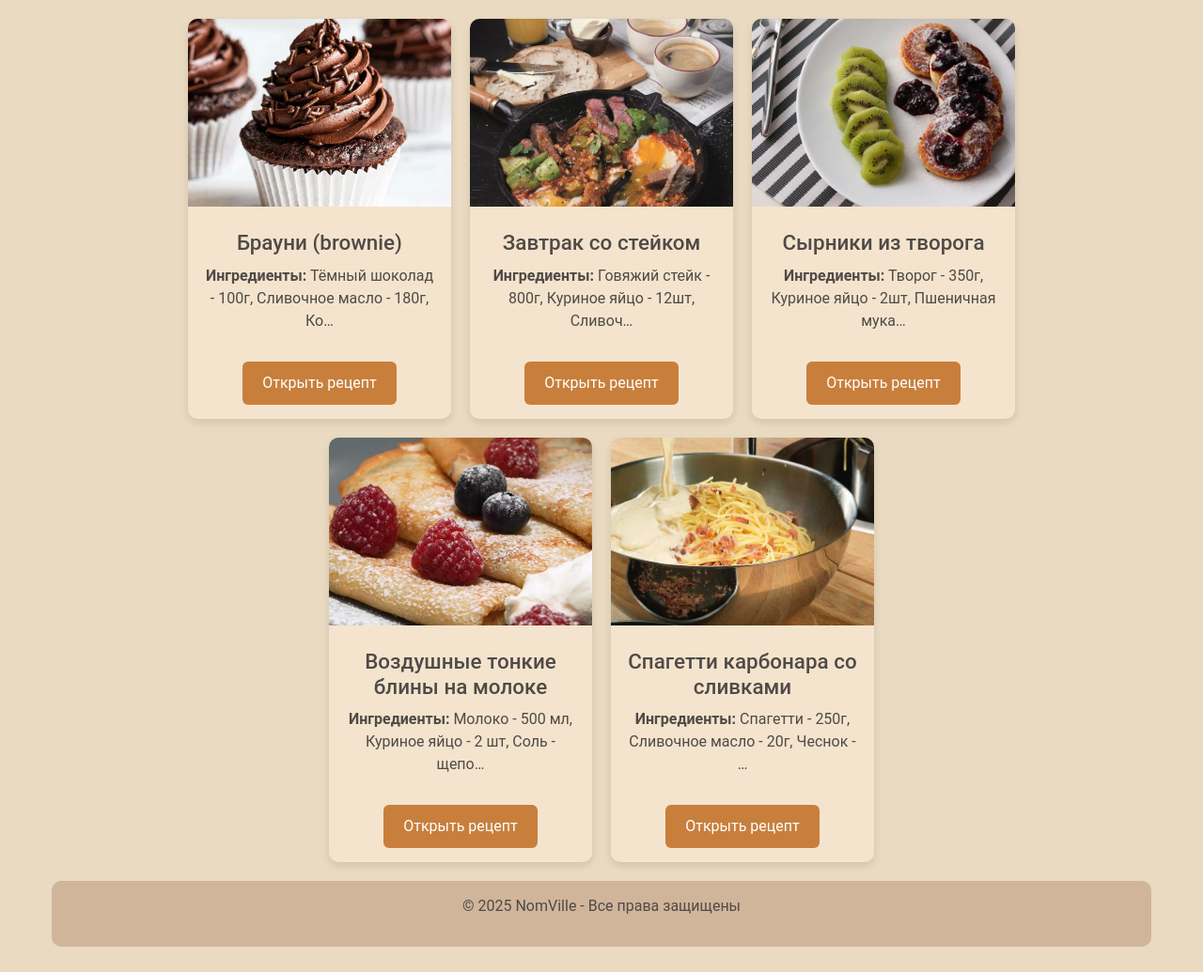
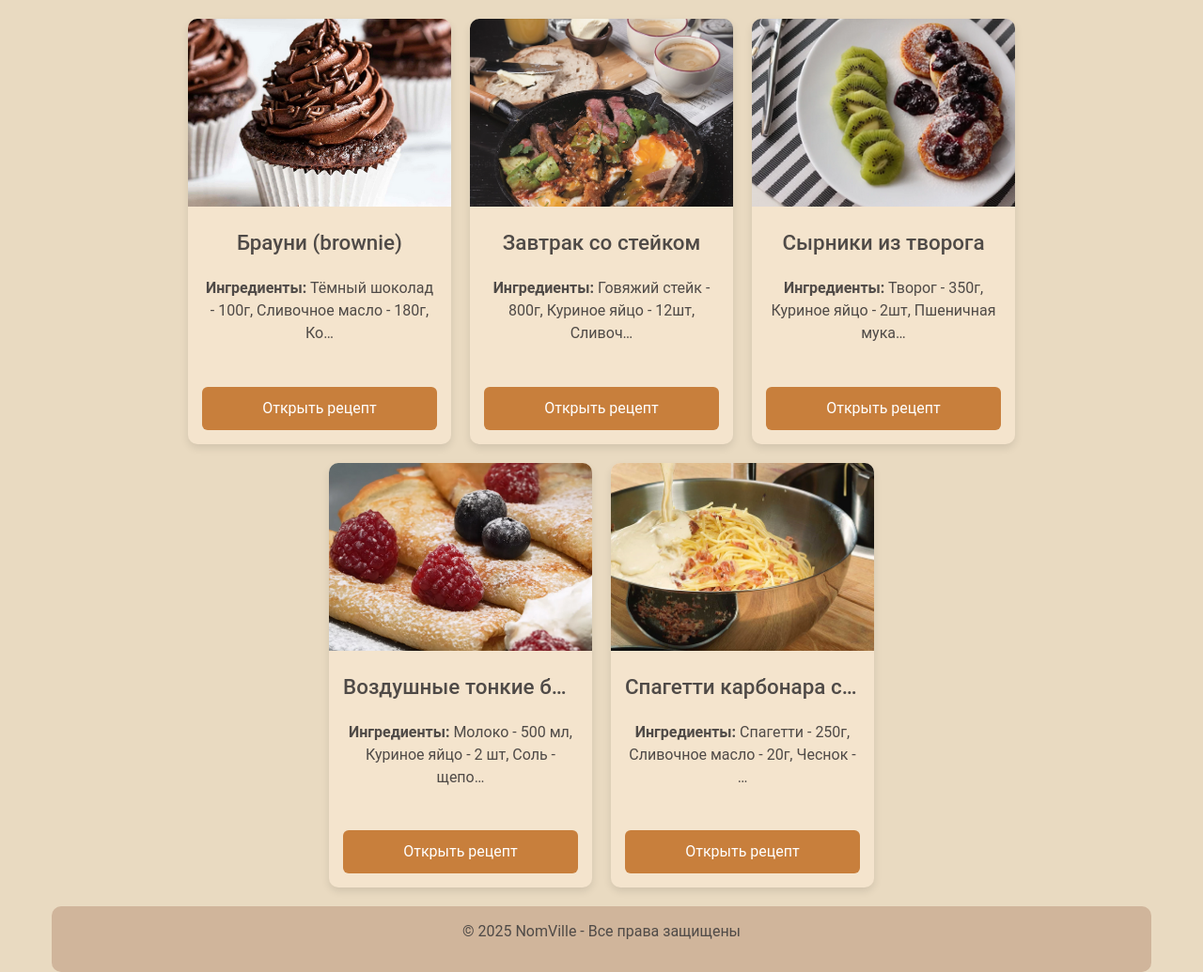
Before and after one commit to NemoFosixxx/NomVille, a Django app: page / in a window 1280 px wide. Shown: the part 184-1219 px from the top of the page at 94% size. Before the commit the page ends 1192 px from the top, so only its background shows below. Run offline with Django 5.2, Linux system fonts and the light colour scheme; data comes from the database, SQL or seed files in the repository; some web fonts are replaced.

Commit message:
Мелкие исправления

```diff
--- a/recipe_site/recipes/static/recipes/css/recipes.css
+++ b/recipe_site/recipes/static/recipes/css/recipes.css
@@ -98,11 +98,19 @@ main {
 
 .recipe-info {
     padding: 15px;
+    width: 280px;
+    height: 252.767px; /* Устанавливаем фиксированную высоту */
+    display: flex;
+    flex-direction: column;
+    justify-content: space-between;
 }
 
 .recipe-info h3 {
     margin: 10px 0;
     font-size: 1.4em;
+    overflow: hidden;
+    text-overflow: ellipsis;
+    white-space: nowrap; /* Обрезаем текст, если он длинный */
 }
 
 .btn {
--- a/recipe_site/recipes/templates/recipes/edit_recipe.html
+++ b/recipe_site/recipes/templates/recipes/edit_recipe.html
@@ -11,8 +11,6 @@
         <h2 class="text-center mb-4">Редактировать рецепт</h2>
         <form method="post" enctype="multipart/form-data">
             {% csrf_token %}
-
-            <!-- Если есть ошибки формы, выводим их -->
             {% if form.errors %}
                 <div class="alert alert-danger" role="alert">
                     <ul>
@@ -24,8 +22,6 @@
                     </ul>
                 </div>
             {% endif %}
-
-            <!-- Поли формы, кроме шагов приготовления -->
             {% for field in form %}
                 {% if field.name != "steps" %}
                     <div class="mb-3">
@@ -41,8 +37,6 @@
                     </div>
                 {% endif %}
             {% endfor %}
-
-            <!-- Шаги приготовления -->
             <div class="mb-3">
                 <label class="form-label">Шаги приготовления</label>
                 <div id="steps-container">
--- a/recipe_site/recipes/templates/recipes/layout.html
+++ b/recipe_site/recipes/templates/recipes/layout.html
@@ -102,7 +102,7 @@
             var modalElement = document.getElementById('authModal');
             var modal = new bootstrap.Modal(modalElement);
             modalElement.addEventListener('hidden.bs.modal', function () {
-                modal.dispose();  // This will properly dispose the modal instance when it's closed
+                modal.dispose();
             });
         });
     </script>
--- a/recipe_site/recipes/views.py
+++ b/recipe_site/recipes/views.py
@@ -38,13 +38,13 @@ def edit_recipe_view(request, recipe_id):
         form = RecipeForm(request.POST, request.FILES, instance=recipe)
         if form.is_valid():
             recipe = form.save(commit=False)
-            recipe.steps = "|".join(request.POST.getlist("steps"))  # Собираем ВСЕ шаги
+            recipe.steps = "|".join(request.POST.getlist("steps"))
             recipe.save()
             return redirect("recipe_details", recipe_id=recipe.id)
     else:
         form = RecipeForm(instance=recipe)
 
-    steps_list = recipe.steps.split("|") if recipe.steps else []  # Разбиваем шаги
+    steps_list = recipe.steps.split("|") if recipe.steps else []
 
     return render(request, "recipes/edit_recipe.html", {
         "form": form,
```
